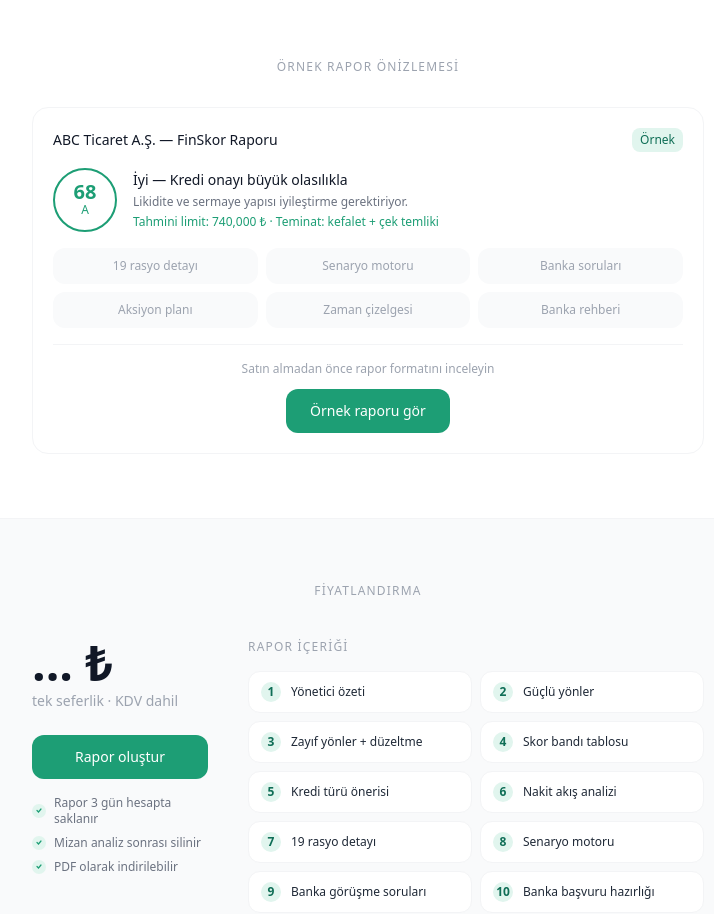
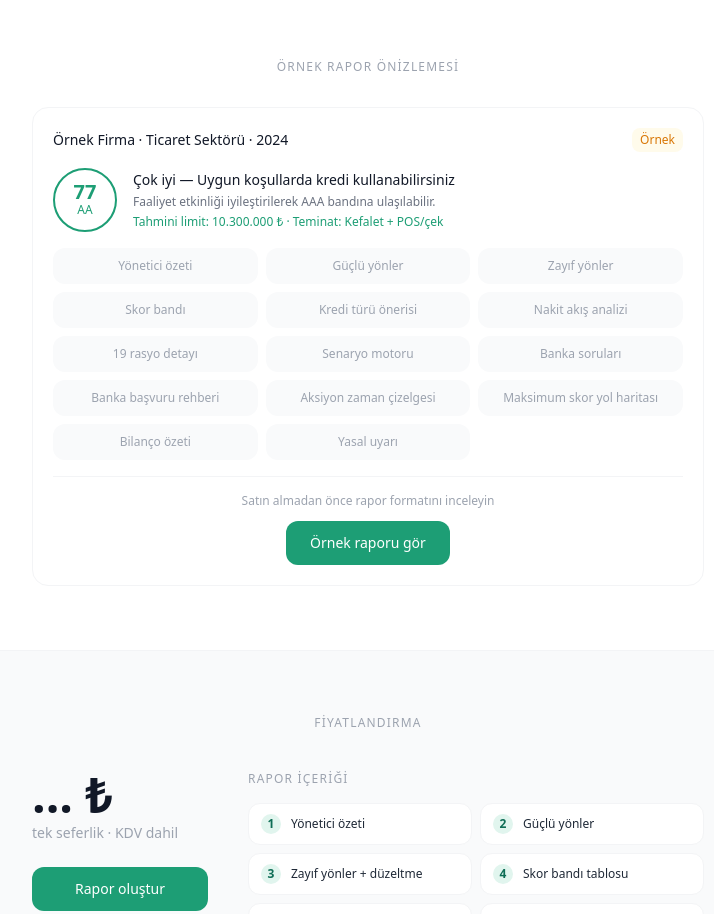
Before and after one commit to gokhanonurai-lang/bilancoskor, a Next.js app: page / in a window 1280 px wide. Shown: the part 1060-1974 px from the top of the page, without its empty margins (272-986 px from the left). Built offline with nearby package versions, Linux system fonts and the light colour scheme; no server answers; the database is empty.

Commit message:
feat: landing ornek rapor karti 77/AA ve 14 bolum ile guncellendi

```diff
--- a/src/app/page.tsx
+++ b/src/app/page.tsx
@@ -112,24 +112,24 @@ export default function LandingPage() {
           <div className="text-xs font-medium text-gray-400 uppercase tracking-widest text-center mb-8">Örnek rapor önizlemesi</div>
           <div className="max-w-2xl mx-auto card">
             <div className="flex items-center justify-between mb-4">
-              <div className="text-sm font-medium text-gray-900">ABC Ticaret A.Ş. — FinSkor Raporu</div>
-              <span className="text-xs bg-brand-50 text-brand-600 px-2 py-1 rounded-lg">Örnek</span>
+              <div className="text-sm font-medium text-gray-900">Örnek Firma · Ticaret Sektörü · 2024</div>
+              <span className="text-xs bg-amber-50 text-amber-600 px-2 py-1 rounded-lg">Örnek</span>
             </div>
             <div className="flex items-center gap-4 mb-4">
               <div className="w-16 h-16 rounded-full border-2 border-brand-400 flex flex-col items-center justify-center flex-shrink-0">
-                <span className="text-xl font-semibold text-brand-400 leading-none">68</span>
-                <span className="text-xs text-brand-400">A</span>
+                <span className="text-xl font-semibold text-brand-400 leading-none">77</span>
+                <span className="text-xs font-medium text-brand-400">AA</span>
               </div>
               <div>
-                <div className="text-sm font-medium text-gray-900 mb-1">İyi — Kredi onayı büyük olasılıkla</div>
-                <div className="text-xs text-gray-500">Likidite ve sermaye yapısı iyileştirme gerektiriyor.</div>
-                <div className="text-xs text-brand-400 mt-1">Tahmini limit: 740,000 ₺ · Teminat: kefalet + çek temliki</div>
+                <div className="text-sm font-medium text-gray-900 mb-1">Çok iyi — Uygun koşullarda kredi kullanabilirsiniz</div>
+                <div className="text-xs text-gray-500">Faaliyet etkinliği iyileştirilerek AAA bandına ulaşılabilir.</div>
+                <div className="text-xs text-brand-400 mt-1">Tahmini limit: 10.300.000 ₺ · Teminat: Kefalet + POS/çek</div>
               </div>
             </div>
             <div className="grid grid-cols-3 gap-2 mb-4">
-              {['19 rasyo detayı', 'Senaryo motoru', 'Banka soruları', 'Aksiyon planı', 'Zaman çizelgesi', 'Banka rehberi'].map(t => (
-                <div key={t} className="bg-gray-50 rounded-xl h-9 flex items-center justify-center">
-                  <span className="text-xs text-gray-400">{t}</span>
+              {['Yönetici özeti','Güçlü yönler','Zayıf yönler','Skor bandı','Kredi türü önerisi','Nakit akış analizi','19 rasyo detayı','Senaryo motoru','Banka soruları','Banka başvuru rehberi','Aksiyon zaman çizelgesi','Maksimum skor yol haritası','Bilanço özeti','Yasal uyarı'].map(t => (
+                <div key={t} className="bg-gray-50 rounded-xl h-9 flex items-center justify-center px-2">
+                  <span className="text-xs text-gray-400 text-center">{t}</span>
                 </div>
               ))}
             </div>
```
